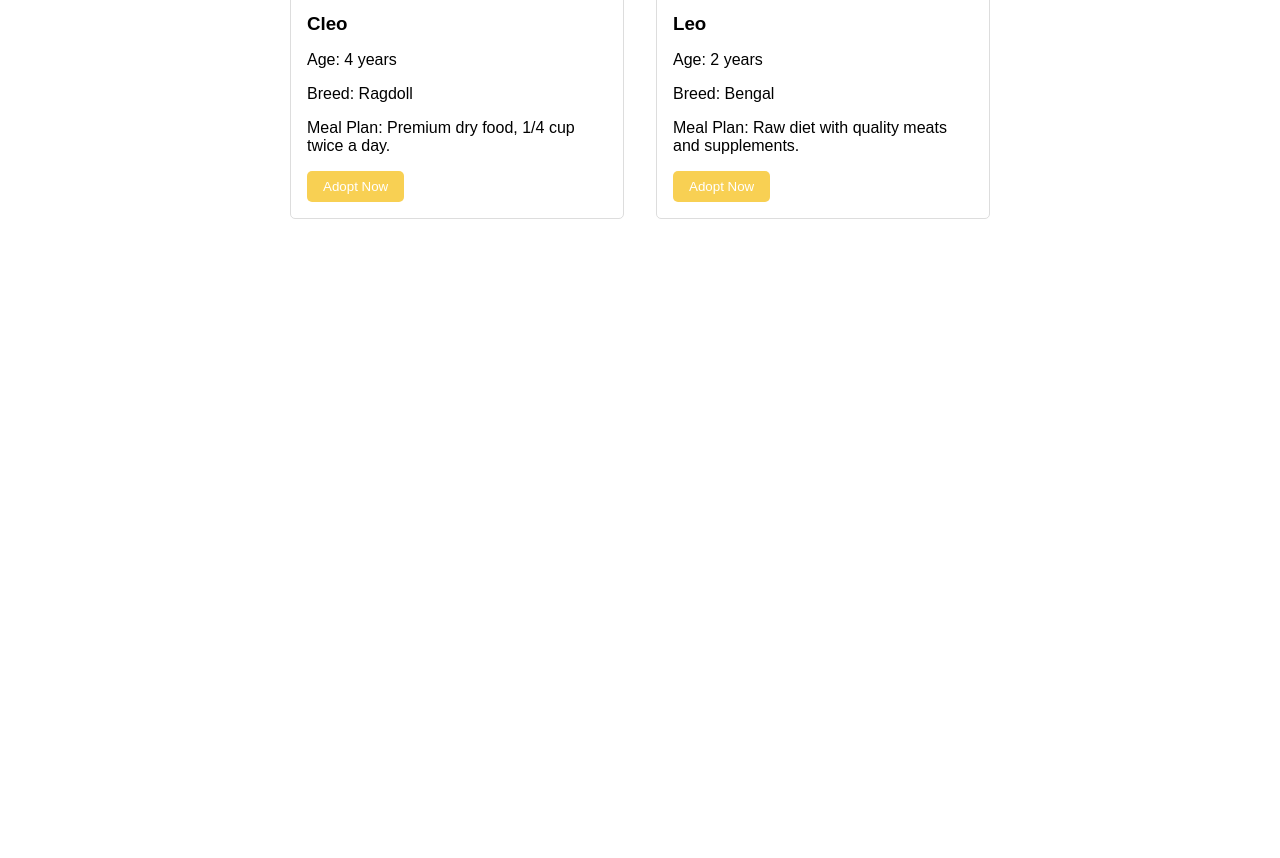
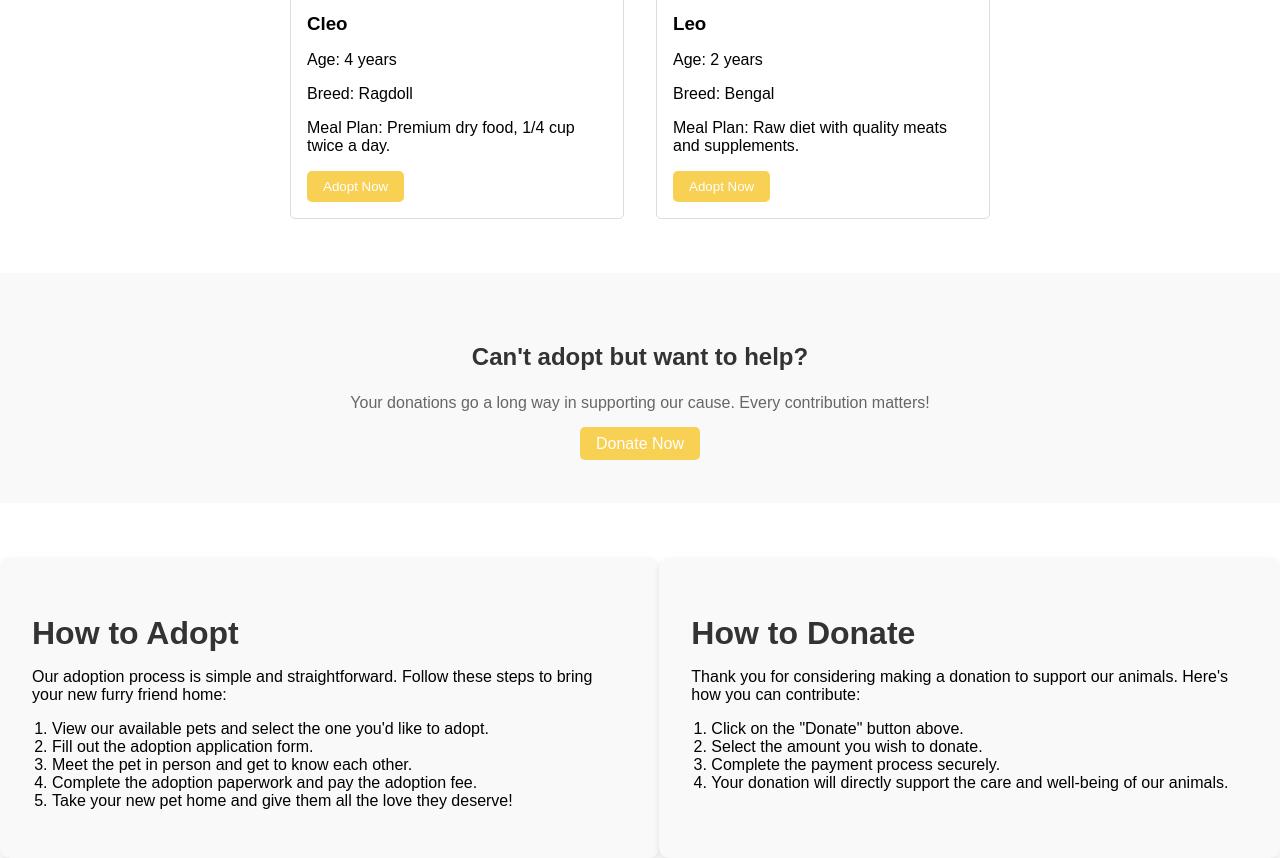
Before and after one commit to AdanBashir13/Animal-Adoption-Center, a website: page index.html in a window 1280 px wide. Shown: the part 1389-2247 px from the top of the page. Before the commit the page ends 1608 px from the top, so only its background shows below. Drawn offline with Linux system fonts and the light colour scheme.

Commit message:
Add donate && adopt

```diff
--- a/index.html
+++ b/index.html
@@ -124,3 +124,45 @@
             </div>
         </div>
     </section>
+    <br>
+    <br>
+    <br>
+        <!-- Donation Section -->
+    <section id="donate">
+        <div class="donateinfo">
+            <h2>Can't adopt but want to help?</h2>
+            <p>Your donations go a long way in supporting our cause. Every contribution matters!</p>
+            <a class="btn">Donate Now</a>
+        </div>
+    </section>
+    <br>
+    <br>
+    <br>
+        <!-- How to Adopt & Donate Section -->
+    <section class="container" id="adopt-donate">
+    <div class="section" id="adopt">
+        <div class="adopt-info">
+            <h2>How to Adopt</h2>
+            <p>Our adoption process is simple and straightforward. Follow these steps to bring your new furry friend home:</p>
+            <ol>
+                <li>View our available pets and select the one you'd like to adopt.</li>
+                <li>Fill out the adoption application form.</li>
+                <li>Meet the pet in person and get to know each other.</li>
+                <li>Complete the adoption paperwork and pay the adoption fee.</li>
+                <li>Take your new pet home and give them all the love they deserve!</li>
+            </ol>
+        </div>
+    </div>
+    <div class="section" id="donate2">
+        <div class="adopt-info">
+            <h2>How to Donate</h2>
+            <p>Thank you for considering making a donation to support our animals. Here's how you can contribute:</p>
+            <ol>
+                <li>Click on the "Donate" button above.</li>
+                <li>Select the amount you wish to donate.</li>
+                <li>Complete the payment process securely.</li>
+                <li>Your donation will directly support the care and well-being of our animals.</li>
+            </ol>
+        </div>
+    </div>
+</section>
--- a/main css/style.css
+++ b/main css/style.css
@@ -80,3 +80,79 @@ body {
 .pet-profile h3 {
     margin-bottom: 8px;
 }
+
+
+/* Donate Section Styles */
+#donate {
+    background-color: rgb(249, 249, 249);
+    padding: 50px 0;
+    text-align: center;
+}
+
+.donateinfo {
+    max-width: 800px;
+    margin: 0 auto;
+}
+
+.donateinfo h2 {
+    color: #333;
+    font-size: 24px;
+    margin-bottom: 20px;
+}
+
+.donateinfo p {
+    color: #666;
+    font-size: 16px;
+    line-height: 1.5;
+    margin-bottom: 20px;
+}
+
+.donate__btn {
+    background-color: rgb(76, 175, 80);
+    color: white;
+    padding: 10px 20px;
+    border: none;
+    border-radius: 5px;
+    font-size: 16px;
+    cursor: pointer;
+}
+
+.donate__btn:hover {
+    background-color: rgb(69, 160, 73);
+}
+
+/* Adopt & Donate Section Styles */
+#adopt-donate {
+    display: flex;
+    justify-content: space-between;
+}
+
+#adopt {
+    text-align: left;
+    background-color: rgb(249, 249, 249);
+    padding: 32px;
+    border-radius: 10px;
+    box-shadow: 0 4px 6px rgba(0, 0, 0, 0.1);
+}
+
+.adopt-info h2 {
+    font-size: 32px;
+    color: #333;
+    margin-bottom: 16px;
+}
+
+.adopt-info p {
+    margin-bottom: 16px;
+}
+
+.adopt-info ol {
+    padding-left: 20px;
+}
+
+#donate2 {
+    text-align: left;
+    background-color: rgb(249, 249, 249);
+    padding: 32px;
+    border-radius: 10px;
+    box-shadow: 0 4px 6px rgba(0, 0, 0, 0.1);
+}
```
